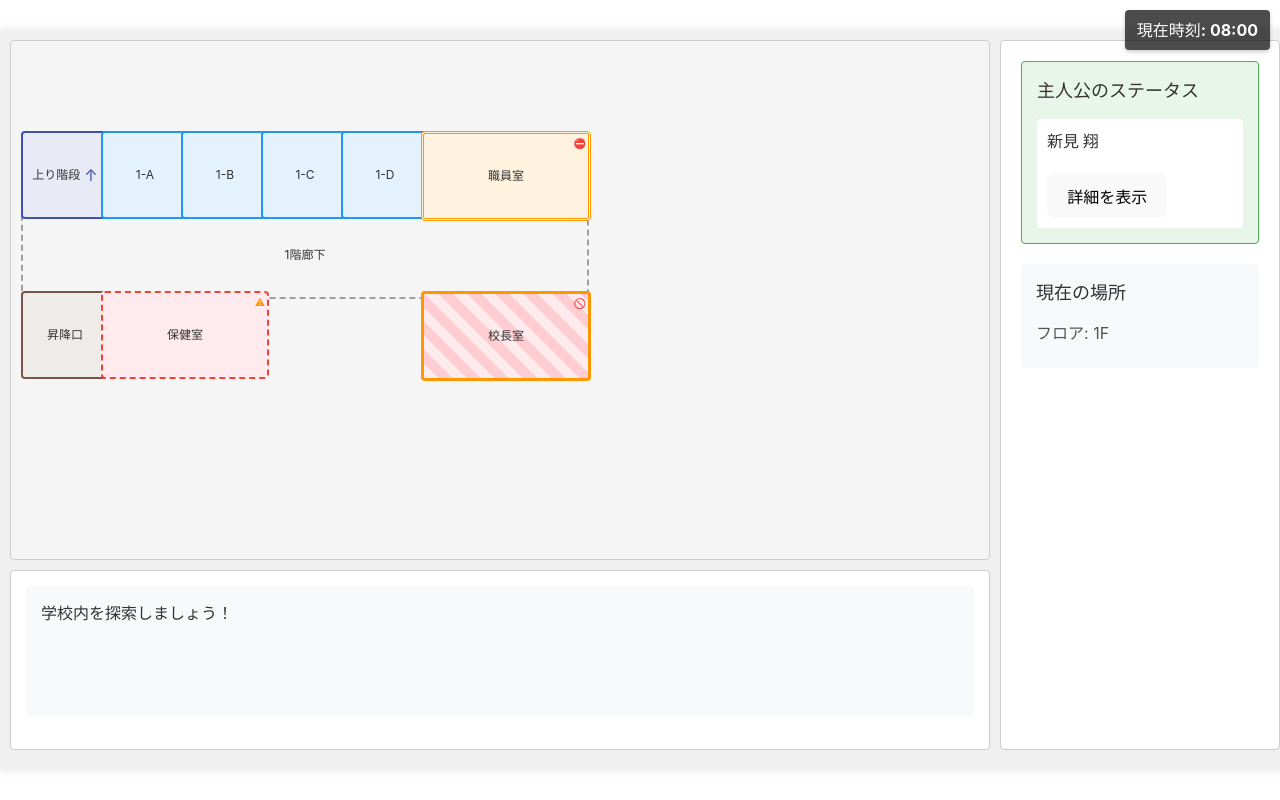
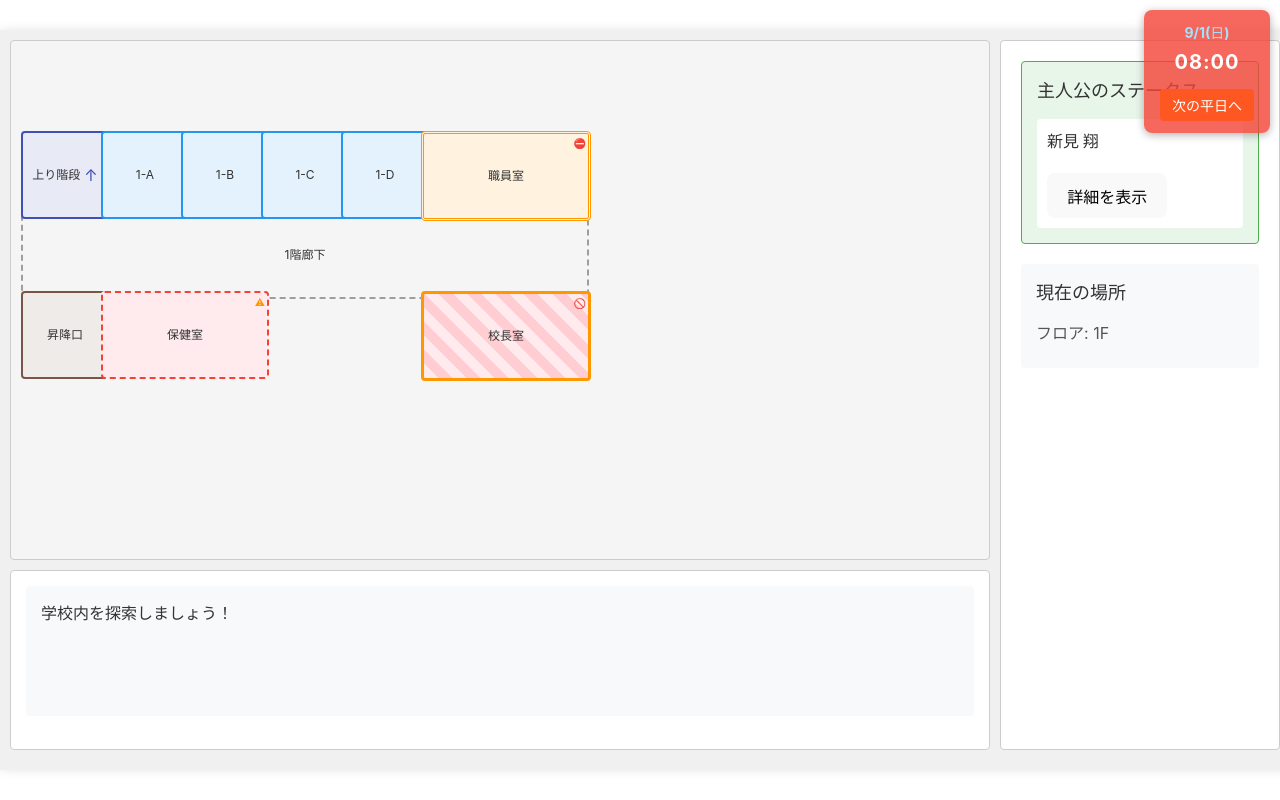
Before and after one commit to kekoyana/ai_game, a React (Vite) app in the folder schoolunite/: page / in a window 1280 px wide. Built offline with nearby package versions, Linux system fonts and the light colour scheme.

Commit message:
日付の概念を追加

```diff
--- a/schoolunite/src/App.css
+++ b/schoolunite/src/App.css
@@ -85,14 +85,33 @@
   position: absolute;
   top: 10px;
   right: 10px;
-  background-color: rgba(0, 0, 0, 0.7);
+  background-color: rgba(0, 0, 0, 0.8);
   color: white;
-  padding: 8px 12px;
-  border-radius: 4px;
+  padding: 12px 16px;
+  border-radius: 8px;
   font-size: 16px;
   font-weight: bold;
   z-index: 1000;
-  box-shadow: 0 2px 4px rgba(0, 0, 0, 0.2);
+  box-shadow: 0 2px 8px rgba(0, 0, 0, 0.3);
+  display: flex;
+  flex-direction: column;
+  align-items: center;
+  gap: 4px;
+}
+
+.time-display .date {
+  font-size: 14px;
+  color: #a0e4ff;
+}
+
+.time-display .time {
+  font-size: 20px;
+  letter-spacing: 1px;
+}
+
+/* 閉校時の時計表示 */
+.time-display.closed {
+  background-color: rgba(244, 67, 54, 0.8);
 }
 
 .status-area {
--- a/schoolunite/src/App.tsx
+++ b/schoolunite/src/App.tsx
@@ -51,6 +51,11 @@ function App() {
   }, []);
 
   const handleRoomClick = (room: Room) => {
+    if (!timeManager.isSchoolOpen()) {
+      setMessage('現在は学校に入れません。');
+      return;
+    }
+
     setSelectedRoom(room);
 
     const studentsInRoom = locationManager.getStudentsInRoom(room.id);
@@ -65,14 +70,38 @@ function App() {
       roomMessage += '\nここには誰もいません。';
     }
 
+    const oldTime = timeManager.getCurrentTime();
     timeManager.advanceTime(5);
+    const newTime = timeManager.getCurrentTime();
+
+    // 18:00になったら自動退出
+    if (oldTime.getHours() < 18 && newTime.getHours() >= 18) {
+      setMessage('18時になりました。下校時刻です。');
+      setSelectedRoom(null);
+      return;
+    }
+
     setMessage(roomMessage);
   };
 
   const handleFloorChange = (floor: Floor) => {
+    if (!timeManager.isSchoolOpen()) {
+      setMessage('現在は学校に入れません。');
+      return;
+    }
+
     setCurrentFloor(floor);
+    const oldTime = timeManager.getCurrentTime();
     timeManager.advanceTime(5);
-    setMessage(`${typeof floor === 'number' ? floor + 'F' : floor}に移動しました。`);
+    const newTime = timeManager.getCurrentTime();
+
+    // 18:00になったら自動退出
+    if (oldTime.getHours() < 18 && newTime.getHours() >= 18) {
+      setMessage('18時になりました。下校時刻です。');
+      return;
+    }
+
+    setMessage(`${getFloorDisplay(floor)}に移動しました。`);
   };
 
   const handleStudentClick = (student: Student) => {
--- a/schoolunite/src/components/Map.css
+++ b/schoolunite/src/components/Map.css
@@ -3,6 +3,38 @@
   height: 100%;
   display: flex;
   flex-direction: column;
+}
+
+.skip-button {
+  margin-top: 8px;
+  padding: 6px 12px;
+  background-color: #2196f3;
+  color: white;
+  border: none;
+  border-radius: 4px;
+  font-size: 14px;
+  cursor: pointer;
+  transition: background-color 0.2s ease;
+}
+
+.skip-button:hover {
+  background-color: #1976d2;
+}
+
+.skip-button:active {
+  background-color: #0d47a1;
+}
+
+.time-display.closed .skip-button {
+  background-color: #ff5722;
+}
+
+.time-display.closed .skip-button:hover {
+  background-color: #f4511e;
+}
+
+.time-display.closed .skip-button:active {
+  background-color: #d84315;
 }
 
 .floor-map {
--- a/schoolunite/src/components/Map.tsx
+++ b/schoolunite/src/components/Map.tsx
@@ -3,6 +3,7 @@ import { Floor, Room, AccessLevel } from '../types/school';
 import { schoolRooms } from '../data/schoolData';
 import { Student } from '../types/student';
 import { RoomInfo } from './RoomInfo';
+import { timeManager } from '../managers/timeManager';
 import './Map.css';
 
 interface MapProps {
@@ -116,8 +117,20 @@ export function Map({
 
   return (
     <div className="map-container">
-      <div className="time-display">
-        現在時刻: {currentTime}
+      <div className={`time-display ${timeManager.isSchoolOpen() ? '' : 'closed'}`}>
+        <span className="date">{currentTime.split(' ')[0]}</span>
+        <span className="time">{currentTime.split(' ')[1]}</span>
+        {!timeManager.isSchoolOpen() && (
+          <button
+            className="skip-button"
+            onClick={() => {
+              timeManager.advanceToNextWeekday();
+              setIsRoomInfoOpen(false);
+            }}
+          >
+            次の平日へ
+          </button>
+        )}
       </div>
       <div className="floor-map">
         <div className="rooms-container">
--- a/schoolunite/src/managers/locationManager.ts
+++ b/schoolunite/src/managers/locationManager.ts
@@ -9,13 +9,26 @@ class LocationManager {
 
   // 生徒の場所を更新
   updateLocations(students: Student[]) {
-    // 主人公を除外して位置情報を更新
-    this.locations = students
-      .filter(student => student.id !== 1) // PLAYER_IDは1
-      .map(student => ({
-        student,
-        roomId: determineLocation(student, schoolRooms),
-      }));
+    // 学校が閉まっている場合は生徒を配置しない
+    if (!timeManager.isSchoolOpen()) {
+      this.locations = [];
+      return;
+    }
+
+    // 出現率に基づいて生徒をフィルタリング
+    const presenceRate = timeManager.getStudentPresenceRate();
+    const presentStudents = students.filter(student => {
+      // 主人公は除外
+      if (student.id === 1) return false;
+      // ランダムに生徒を選択（出現率に基づく）
+      return Math.random() < presenceRate;
+    });
+
+    // 位置情報を更新
+    this.locations = presentStudents.map(student => ({
+      student,
+      roomId: determineLocation(student, schoolRooms),
+    }));
   }
 
   // 特定の部屋にいる生徒を取得
--- a/schoolunite/src/managers/timeManager.ts
+++ b/schoolunite/src/managers/timeManager.ts
@@ -1,16 +1,44 @@
 export class TimeManager {
   private currentTime: Date;
   private timeListeners: ((time: Date) => void)[] = [];
+  private static INITIAL_DATE = new Date(2024, 8, 1, 8, 0); // 9/1 8:00
 
   constructor() {
-    // 初期時刻を午前8時に設定
-    this.currentTime = new Date();
-    this.currentTime.setHours(8, 0, 0, 0);
+    // 初期時刻を9/1午前8時に設定
+    this.currentTime = new Date(TimeManager.INITIAL_DATE);
   }
 
   // 時間を進める
+  // 翌日の8:00に進める
+  advanceToNextDay() {
+    const newTime = new Date(this.currentTime);
+    newTime.setDate(newTime.getDate() + 1);
+    newTime.setHours(8, 0, 0, 0);
+    this.currentTime = newTime;
+    this.notifyListeners();
+  }
+
+  // 次の平日の8:00に進める
+  advanceToNextWeekday() {
+    const newTime = new Date(this.currentTime);
+    do {
+      newTime.setDate(newTime.getDate() + 1);
+    } while (newTime.getDay() === 0 || newTime.getDay() === 6);
+    newTime.setHours(8, 0, 0, 0);
+    this.currentTime = newTime;
+    this.notifyListeners();
+  }
+
   advanceTime(minutes: number) {
-    this.currentTime = new Date(this.currentTime.getTime() + minutes * 60000);
+    const newTime = new Date(this.currentTime.getTime() + minutes * 60000);
+
+    // 18:00以降は翌日の8:00に設定
+    if (newTime.getHours() >= 18) {
+      newTime.setDate(newTime.getDate() + 1);
+      newTime.setHours(8, 0, 0, 0);
+    }
+
+    this.currentTime = newTime;
     this.notifyListeners();
   }
 
@@ -19,11 +47,43 @@ export class TimeManager {
     return new Date(this.currentTime);
   }
 
-  // 時刻をフォーマットして返す（HH:mm）
+  // 時刻をフォーマットして返す（MM/DD HH:mm）
   getFormattedTime(): string {
+    const month = (this.currentTime.getMonth() + 1).toString();
+    const day = this.currentTime.getDate().toString();
     const hours = this.currentTime.getHours().toString().padStart(2, '0');
     const minutes = this.currentTime.getMinutes().toString().padStart(2, '0');
-    return `${hours}:${minutes}`;
+    const dayOfWeek = ['日', '月', '火', '水', '木', '金', '土'][this.currentTime.getDay()];
+    return `${month}/${day}(${dayOfWeek}) ${hours}:${minutes}`;
+  }
+
+  // 学校が開いているかどうかを確認
+  isSchoolOpen(): boolean {
+    const day = this.currentTime.getDay();
+    const hours = this.currentTime.getHours();
+
+    // 土日は休み
+    if (day === 0 || day === 6) return false;
+
+    // 8:00-18:00の間のみ開校
+    return hours >= 8 && hours < 18;
+  }
+
+  // 生徒の出現率を取得（0-1）
+  getStudentPresenceRate(): number {
+    if (!this.isSchoolOpen()) return 0;
+
+    const hours = this.currentTime.getHours();
+    const minutes = this.currentTime.getMinutes();
+    const totalMinutes = hours * 60 + minutes;
+
+    // 15:00以降は徐々に減少
+    if (hours >= 15) {
+      const remainingMinutes = (18 * 60) - totalMinutes; // 18:00までの残り分
+      return Math.max(0, remainingMinutes / (3 * 60)); // 3時間で徐々に減少
+    }
+
+    return 1;
   }
 
   // 時間変更リスナーを追加
```
